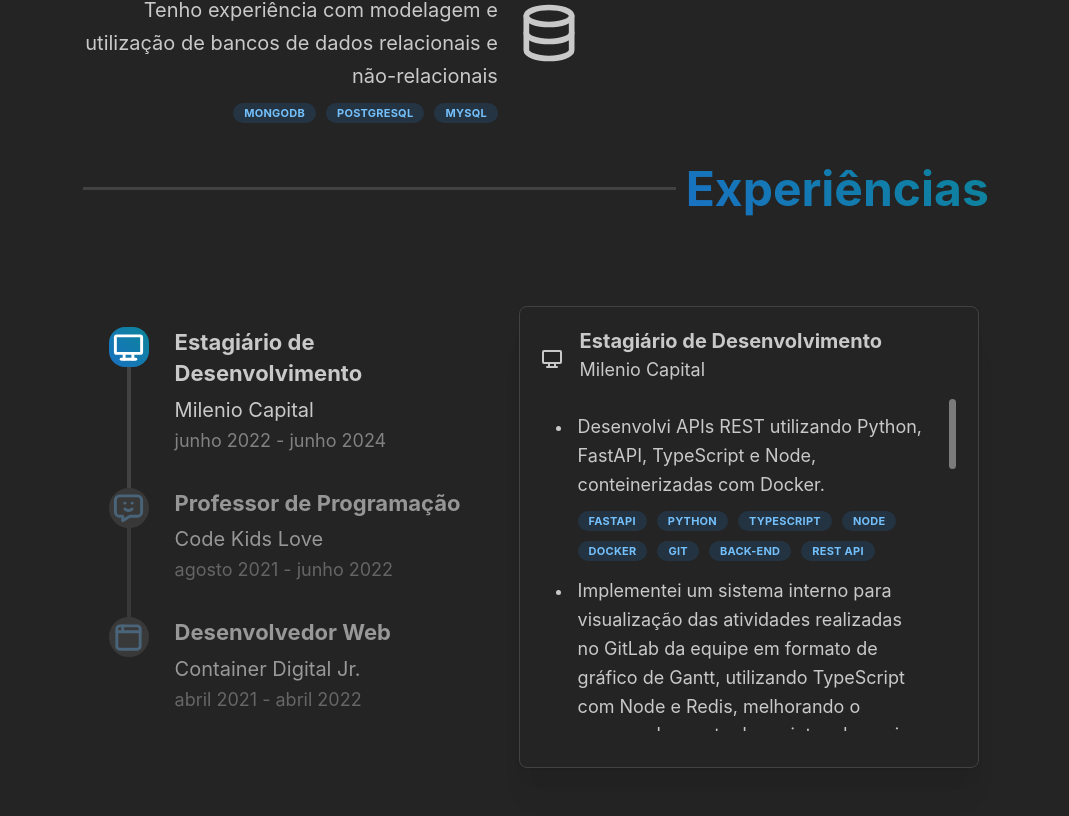
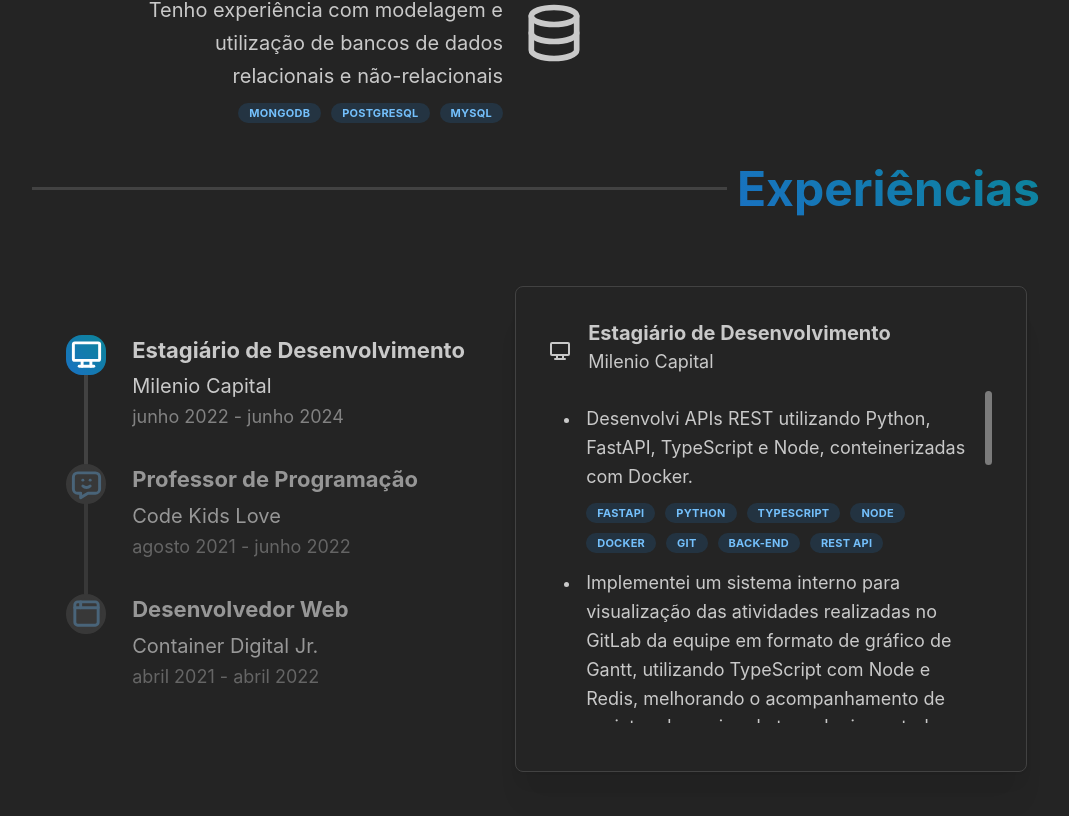
Before and after one commit to caiofov/caiofov.github.io, a React (Create React App) app: page / in a window 1280 px wide. Shown: the part 1551-2367 px from the top of the page, without its empty margins (96-1165 px from the left). Built offline with nearby package versions, Linux system fonts and the light colour scheme.

Commit message:
fix: change container width

```diff
--- a/src/AppShell.tsx
+++ b/src/AppShell.tsx
@@ -21,13 +21,16 @@ export const AppShell: React.FC<{
       onChange={() => setDarkMode(!darkMode)}
     />
   );
-  const containerMargin = useMatches({ md: "xl", base: "xs" });
+  const containerWidth = useMatches({
+    md: "80%",
+    base: "90%",
+  });
   return (
     <AppShellMantine navbar={{ width: "30%", breakpoint: "sm" }}>
       <Navbar DarkModeToggle={ThemeToggle} />
 
-      <AppShellMantine.Main p="0" mx={containerMargin}>
-        <Container p="0" mx={containerMargin} fluid>
+      <AppShellMantine.Main p="0">
+        <Container p="0" w={containerWidth} fluid>
           <Home />
 
           <About />
--- a/src/components/ExperienceTimeline.tsx
+++ b/src/components/ExperienceTimeline.tsx
@@ -152,7 +152,7 @@ const ExperienceTimelineMobile: React.FC<{
   return (
     <ScrollArea
       viewportRef={ref}
-      w="90%"
+      w={window.innerWidth * 0.9}
       scrollbars="x"
       type="always"
       p="md"
--- a/src/components/sections/Experience.tsx
+++ b/src/components/sections/Experience.tsx
@@ -56,9 +56,9 @@ export const Experience = () => {
     typedKeys(EXPERIENCES)[activeIdx]
   );
 
-  const [isMobile, paperWidth, timelineWidth] = useMatches({
-    md: [false, "50%", "40%"],
-    base: [true, "100%", "100%"],
+  const [isMobile, paperWidth, paperPadding, timelineWidth] = useMatches({
+    md: [false, "50%", "xl", "40%"],
+    base: [true, "100%", "sm", "80%"],
   });
 
   const changeActiveExp = (idx: number) => {
@@ -73,7 +73,7 @@ export const Experience = () => {
       position="right"
       text={t("sections.experiences.name")}
     >
-      <Group display="flex" w="80%" my="lg" justify="space-evenly">
+      <Group display="flex" justify="space-evenly">
         <Group w={timelineWidth} justify="center">
           <ExperienceTimeline
             changeActive={changeActiveExp}
@@ -82,7 +82,14 @@ export const Experience = () => {
           />
         </Group>
 
-        <Paper w={paperWidth} withBorder radius="md" mt="xl" shadow="xl" p="lg">
+        <Paper
+          w={paperWidth}
+          withBorder
+          radius="md"
+          mt="xl"
+          shadow="xl"
+          p={paperPadding}
+        >
           <ExperienceBodyTitle
             companyName={EXPERIENCES[activeId].name}
             role={t(`sections.experiences.${activeId}.role`)}
@@ -97,7 +104,7 @@ export const Experience = () => {
             type="always"
             scrollbars="y"
           >
-            <List w="90%">
+            <List mr="lg">
               <OpacityRevealSequence delayInit={0.5} delayIncrease={0.1}>
                 {typedKeys(EXPERIENCES[activeId].activities).map((exp, idx) => {
                   const skills = EXPERIENCES[activeId]["activities"][exp];
--- a/src/components/sections/Projects.tsx
+++ b/src/components/sections/Projects.tsx
@@ -56,6 +56,7 @@ const ProjectItem: React.FC<{ project: CompleteProjectType }> = ({
       style={{
         justifyContent: "space-between",
       }}
+      mt="lg"
     >
       <Card.Section>
         {"img" in project && project["img"].length > 0 ? (
@@ -112,7 +113,7 @@ export const Projects = () => {
 
   return (
     <Section id="projects" text={t("sections.projects.name")}>
-      <Grid gutter={{ md: "lg", sm: "xs" }} align="stretch" justify={justify}>
+      <Grid gutter="xl" align="stretch" justify={justify}>
         {typedKeys(PROJECTS).map((key) => {
           const proj = PROJECTS[key];
           return (
--- a/src/components/sections/Section.tsx
+++ b/src/components/sections/Section.tsx
@@ -43,7 +43,6 @@ export const Section: React.FC<{
           animate={mainControls}
           transition={{ duration: 1 }}
           style={{
-            width: "100%",
             display: "flex",
             flexDirection: "column",
             alignItems: "center",
@@ -53,8 +52,7 @@ export const Section: React.FC<{
             size="md"
             mb={dividerMargin}
             mx={dividerMargin}
-            w="80%"
-            style={{ justifyContent: "center" }}
+            w="100%"
             label={
               <Anchor href={"#" + id} underline="never" variant="gradient">
                 <Title
```
